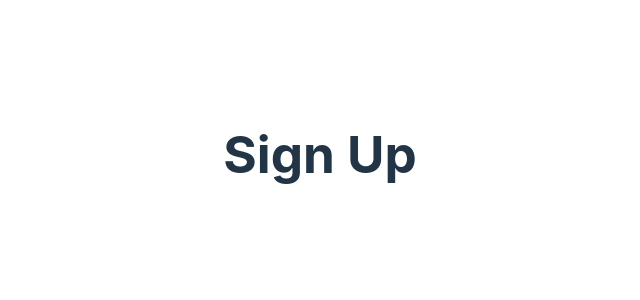
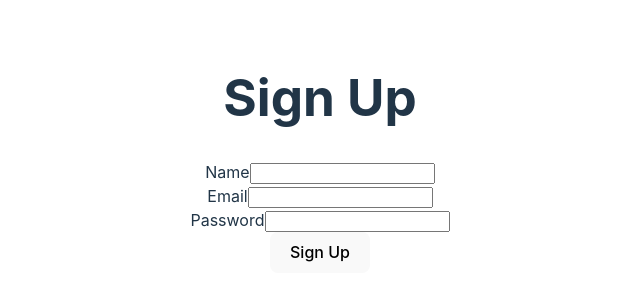
Before and after one commit to regovariff/todo-app, a React (Vite) app: page /sign-up in a window 1280 px wide. Shown: the part 246-546 px from the top of the page, without its empty margins (320-960 px from the left). Built offline with nearby package versions, Linux system fonts and the light colour scheme.

Commit message:
sign up functionality

```diff
--- a/src/pages/SignUp.tsx
+++ b/src/pages/SignUp.tsx
@@ -1,7 +1,95 @@
+import { useEffect, useMemo, useState } from "react";
+import { useNavigate } from "react-router-dom";
+
 function SignUp() {
+  interface User {
+    name: string;
+    email: string;
+    password: string;
+  }
+
+  const [user, setUser] = useState<User>({
+    name: "",
+    email: "",
+    password: "",
+  });
+
+  const { name, email, password } = user;
+
+  const navigate = useNavigate();
+
+  const users = useMemo(() => {
+    const storedUsers = localStorage.getItem("users");
+    return storedUsers ? JSON.parse(storedUsers) : [];
+  }, []);
+
+  useEffect(() => {
+    // Save the form data to local storage whenever it changes
+    localStorage.setItem("users", JSON.stringify(users));
+  }, [user, users]);
+
+  const onChange = (e: React.ChangeEvent<HTMLInputElement>) => {
+    setUser((prevState) => ({
+      ...prevState,
+      [e.target.id]: e.target.value,
+    }));
+  };
+
+  const onSubmit = async (e: React.FormEvent) => {
+    e.preventDefault();
+
+    try {
+      if (name && email && password) {
+        const newUser = { name, email, password };
+        const updatedUsers = [...users, newUser];
+        localStorage.setItem("users", JSON.stringify(updatedUsers));
+        navigate("/sign-in");
+      } else {
+        throw new Error("Invalid registration details");
+      }
+    } catch (error) {
+      console.log("error");
+    }
+  };
+
   return (
     <>
-      <h1>Sign Up</h1>
+      <div>
+        <h1>Sign Up</h1>
+        <form onSubmit={onSubmit}>
+          <div>
+            <label htmlFor="name">Name</label>
+            <input
+              type="text"
+              id="name"
+              value={name}
+              onChange={onChange}
+              required
+            />
+          </div>
+          <div>
+            <label htmlFor="email">Email</label>
+            <input
+              type="email"
+              id="email"
+              value={email}
+              onChange={onChange}
+              required
+            />
+          </div>
+          <div>
+            <label htmlFor="password">Password</label>
+            <input
+              type="password"
+              id="password"
+              value={password}
+              onChange={onChange}
+              required
+            />
+          </div>
+          <button type="submit">Sign Up</button>
+        </form>
+      </div>
     </>
   );
 }
```
